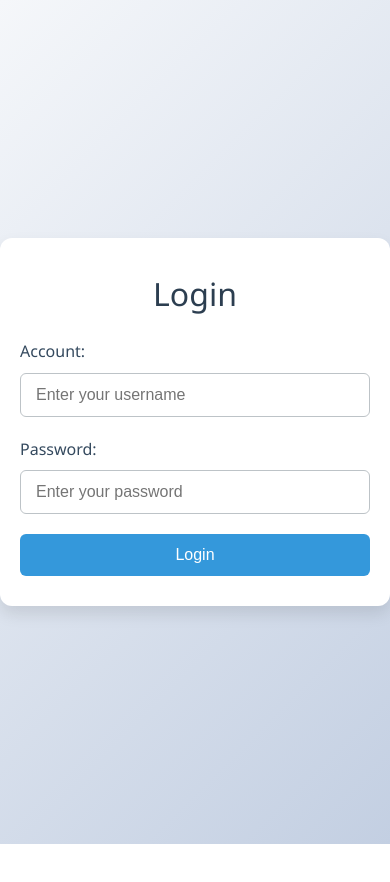
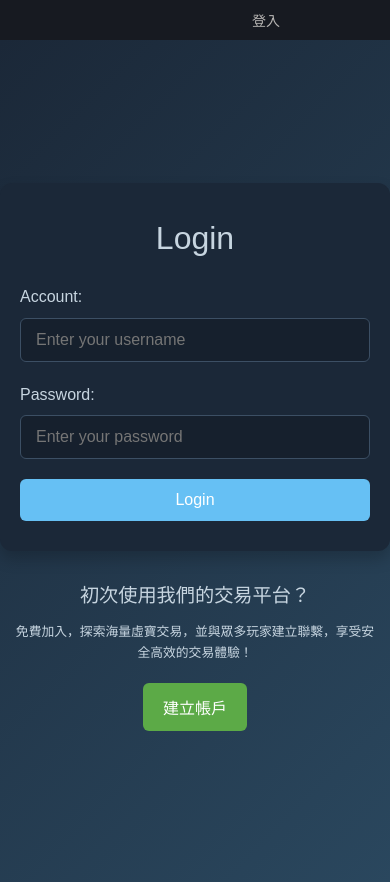
Before and after one commit to LucienRay/GameTradeHub, a Vue app in the folder Frontend/: page /login in a window 390 px wide. Before the commit the page ends 844 px from the top, so only its background shows below. Built offline with nearby package versions, Linux system fonts and the light colour scheme; the HTML template or start-up script is replaced by a standard one.

Commit message:
change login and register views to the steam style

```diff
--- a/Frontend/src/views/LoginView.vue
+++ b/Frontend/src/views/LoginView.vue
@@ -1,4 +1,5 @@
 <template>
+  <ToolBar class="toolbar"/>
   <div class="login-container">
     <div class="login-card">
       <h1 class="login-title">Login</h1>
@@ -25,8 +26,16 @@
               required
           />
         </div>
+        <p v-if="errorMessage" class="error-message">{{ errorMessage }}</p>
         <button type="submit" class="btn login-btn">Login</button>
       </form>
+    </div>
+    <div class="signup-container">
+      <h2 class="signup-title">初次使用我們的交易平台？</h2>
+      <p class="signup-text">
+        免費加入，探索海量虛寶交易，並與眾多玩家建立聯繫，享受安全高效的交易體驗！
+      </p>
+      <button class="btn signup-btn" @click="register">建立帳戶</button>
     </div>
   </div>
 </template>
@@ -39,6 +48,7 @@ import { useRouter } from "vue-router";
 const router = useRouter();
 const username = ref('');
 const password = ref('');
+const errorMessage = ref('');
 
 function login() {
   console.log('Login button clicked')
@@ -50,39 +60,49 @@ function login() {
       'Content-Type': 'application/json'
     }
   }).then((response) => {
-    router.push('/')
+    errorMessage.value = ''; // 清除錯誤訊息
+    router.push('/');
   }).catch((error) => {
     console.log(error);
+    errorMessage.value = '帳號或密碼錯誤'; // 設定錯誤訊息
   });
 }
+
+function register() {
+  router.push('/register');
+}
+
 </script>
 
 <style scoped>
 /* 全局容器樣式 */
 .login-container {
   display: flex;
+  flex-direction: column;
+  align-items: center;
   justify-content: center;
-  align-items: center;
   min-height: 100vh;
-  background: linear-gradient(135deg, #f5f7fa, #c3cfe2);
-  font-family: 'Segoe UI', Tahoma, Geneva, Verdana, sans-serif;
+  background: linear-gradient(135deg, #1b2838, #2a475e);
+  font-family: 'Arial', sans-serif;
+  color: #c7d5e0;
 }
 
 /* 登入卡片樣式 */
 .login-card {
-  background-color: #ffffff;
+  background-color: #1b2838;
   padding: 40px 30px;
   border-radius: 12px;
-  box-shadow: 0 8px 16px rgba(0, 0, 0, 0.1);
+  box-shadow: 0 8px 16px rgba(0, 0, 0, 0.2);
   width: 100%;
   max-width: 400px;
+  margin-bottom: 20px;
 }
 
 /* 登入標題樣式 */
 .login-title {
   text-align: center;
   font-size: 2.5rem;
-  color: #2c3e50;
+  color: #c7d5e0;
   margin-bottom: 20px;
 }
 
@@ -102,21 +122,23 @@ function login() {
   display: block;
   margin-bottom: 8px;
   font-size: 1rem;
-  color: #34495e;
+  color: #c7d5e0;
 }
 
 /* 輸入框樣式 */
 .input-field {
   width: 100%;
   padding: 12px 15px;
-  border: 1px solid #bdc3c7;
+  border: 1px solid #3c4f64;
   border-radius: 6px;
+  background-color: #16202d;
+  color: #c7d5e0;
   font-size: 1rem;
   transition: border-color 0.3s ease;
 }
 
 .input-field:focus {
-  border-color: #3498db;
+  border-color: #66c0f4;
   outline: none;
 }
 
@@ -133,11 +155,45 @@ function login() {
 
 /* 登入按鈕特定樣式 */
 .login-btn {
-  background-color: #3498db;
+  background-color: #66c0f4;
 }
 
 .login-btn:hover {
-  background-color: #2980b9;
+  background-color: #417a9b;
+}
+
+/* 註冊相關樣式 */
+.signup-container {
+  text-align: center;
+  max-width: 400px;
+  color: #c7d5e0;
+}
+
+.signup-title {
+  font-size: 1.5rem;
+  margin-bottom: 10px;
+}
+
+.signup-text {
+  font-size: 0.9rem;
+  margin-bottom: 20px;
+}
+
+.signup-link {
+  color: #66c0f4;
+  text-decoration: none;
+}
+
+.signup-link:hover {
+  text-decoration: underline;
+}
+
+.signup-btn {
+  background-color: #5caa47;
+}
+
+.signup-btn:hover {
+  background-color: #4b8a3c;
 }
 
 /* 響應式調整 */
@@ -149,5 +205,26 @@ function login() {
   .login-title {
     font-size: 2rem;
   }
+
+  .signup-container {
+    padding: 10px;
+  }
+
+  .signup-title {
+    font-size: 1.2rem;
+  }
+
+  .signup-text {
+    font-size: 0.8rem;
+  }
 }
+
+.error-message {
+  color: #ff4d4f;
+  font-size: 0.9rem;
+  margin-bottom: 20px;
+  text-align: center;
+}
+
+
 </style>
--- a/Frontend/src/views/RegisterView.vue
+++ b/Frontend/src/views/RegisterView.vue
@@ -1,4 +1,5 @@
 <template>
+  <ToolBar class="toolbar"/>
   <div class="register-container">
     <div class="register-card">
       <h1 class="register-title">Register</h1>
@@ -157,16 +158,17 @@ function register() {
   justify-content: center;
   align-items: center;
   min-height: 100vh;
-  background: linear-gradient(135deg, #f0f4f8, #d9e2ec);
-  font-family: 'Segoe UI', Tahoma, Geneva, Verdana, sans-serif;
+  background: linear-gradient(135deg, #1b2838, #2a475e);
+  font-family: 'Arial', sans-serif;
+  color: #c7d5e0;
 }
 
 /* 註冊卡片樣式 */
 .register-card {
-  background-color: #ffffff;
+  background-color: #1b2838;
   padding: 40px 30px;
   border-radius: 12px;
-  box-shadow: 0 8px 24px rgba(0, 0, 0, 0.1);
+  box-shadow: 0 8px 24px rgba(0, 0, 0, 0.2);
   width: 100%;
   max-width: 500px;
 }
@@ -175,7 +177,7 @@ function register() {
 .register-title {
   text-align: center;
   font-size: 2.5rem;
-  color: #2c3e50;
+  color: #c7d5e0;
   margin-bottom: 30px;
 }
 
@@ -196,21 +198,23 @@ function register() {
   display: block;
   margin-bottom: 8px;
   font-size: 1rem;
-  color: #34495e;
+  color: #c7d5e0;
 }
 
 /* 輸入框樣式 */
 .input-field {
   width: 100%;
   padding: 12px 15px;
-  border: 1px solid #bdc3c7;
+  border: 1px solid #3c4f64;
   border-radius: 6px;
+  background-color: #16202d;
+  color: #c7d5e0;
   font-size: 1rem;
   transition: border-color 0.3s ease, box-shadow 0.3s ease;
 }
 
 .input-field:focus {
-  border-color: #3498db;
+  border-color: #66c0f4;
   box-shadow: 0 0 5px rgba(52, 152, 219, 0.5);
   outline: none;
 }
@@ -235,11 +239,11 @@ function register() {
 
 /* 註冊按鈕特定樣式 */
 .register-btn {
-  background-color: #2ecc71;
+  background-color: #5caa47;
 }
 
 .register-btn:hover {
-  background-color: #27ae60;
+  background-color: #4b8a3c;
 }
 
 /* 響應式調整 */
```
